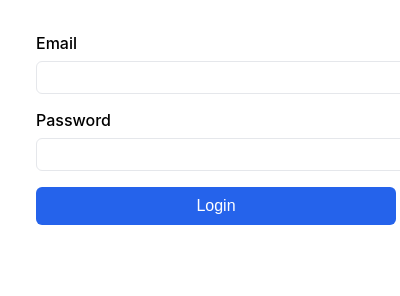
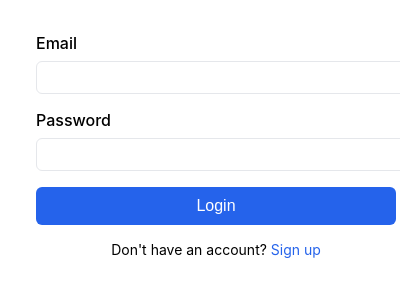
Before and after one commit to rachitgoyal3313/zenith_attempt, a browser extension: page popup.html in a window 400 px wide. Shown: the part 48-344 px from the top of the page. Drawn offline with Linux system fonts and the light colour scheme.

Commit message:
Update popup.html

```diff
--- a/popup.html
+++ b/popup.html
@@ -129,6 +129,21 @@
       cursor: pointer;
       padding: 4px 8px;
     }
+
+    .signup-link {
+      text-align: center;
+      margin-top: 16px;
+      font-size: 14px;
+    }
+
+    .signup-link a {
+      color: #2563eb;
+      text-decoration: none;
+    }
+
+    .signup-link a:hover {
+      text-decoration: underline;
+    }
   </style>
 </head>
 
@@ -148,6 +163,9 @@
     </div>
     <button class="login-btn" id="loginBtn">Login</button>
     <div class="error-message" id="errorMessage"></div>
+    <div class="signup-link">
+      Don't have an account? <a href="https://zenith-app.com/signup" target="_blank">Sign up</a>
+    </div>
   </div>
 
   <div id="mainContainer" class="main-container">
```
